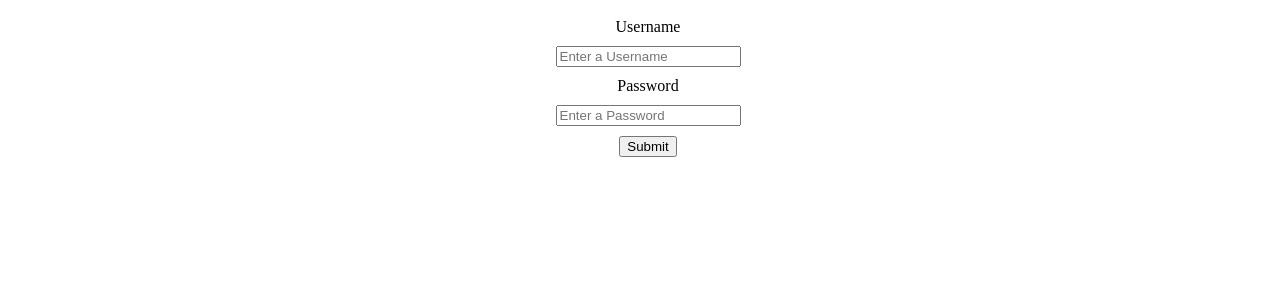
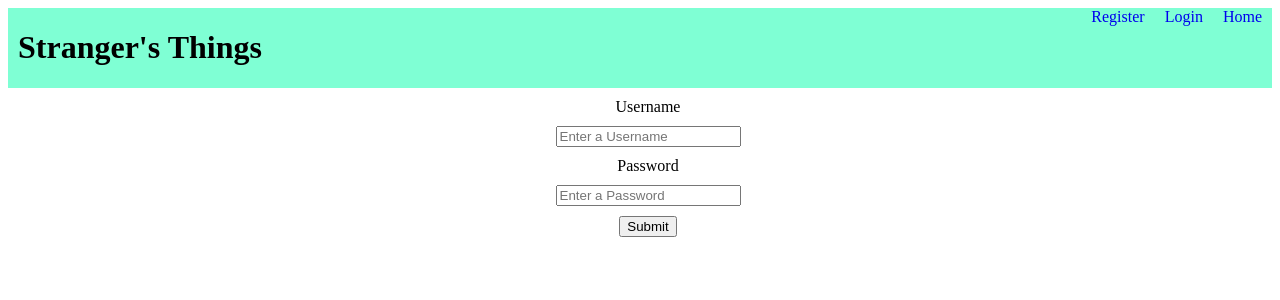
Before and after one commit to Malkahiro/strangers-things, a React (Create React App) app: page /register in a window 1280 px wide. Shown: the top 300 px of the page. Built offline with nearby package versions, Linux system fonts and the light colour scheme; no server answers.

Commit message:
created navbar component that work and styled it

```diff
--- a/src/App.js
+++ b/src/App.js
@@ -4,6 +4,7 @@ import Posts from './Components/Posts';
 import {BrowserRouter, Route, Routes} from "react-router-dom"
 import Register from './Components/Register/Register';
 import Login from './Components/Login/Login';
+import Navbar from './Components/Navbar/Navbar';
 
 function App() {
 
@@ -25,6 +26,7 @@ function App() {
 
   return (
     <BrowserRouter>
+    <Navbar />
     <div className="App">
       <Routes>
       <Route path={"/"} element={<Posts posts={posts} />} />
--- /dev/null
+++ b/src/Components/Navbar/Navbar.css
@@ -0,0 +1,15 @@
+#navbar{
+    display: flex;
+    justify-content: space-between;
+    background-color: aquamarine;
+
+}
+
+#header{
+    margin-left: 10px;
+}
+
+a{
+    margin: 10px;
+    text-decoration: none;
+}
--- /dev/null
+++ b/src/Components/Navbar/Navbar.js
@@ -0,0 +1,15 @@
+import React from 'react';
+import {Link} from "react-router-dom"
+import './Navbar.css'
+const Navbar = () => {
+    return ( <div id='navbar'>
+        <h1 id='header'>Stranger's Things</h1>
+        <div id='links'>
+        <Link to={"/register"}>Register</Link>
+        <Link to={"/login"}>Login</Link>
+        <Link to={"/"}>Home</Link>
+        </div>
+    </div> );
+}
+
+export default Navbar;
```
